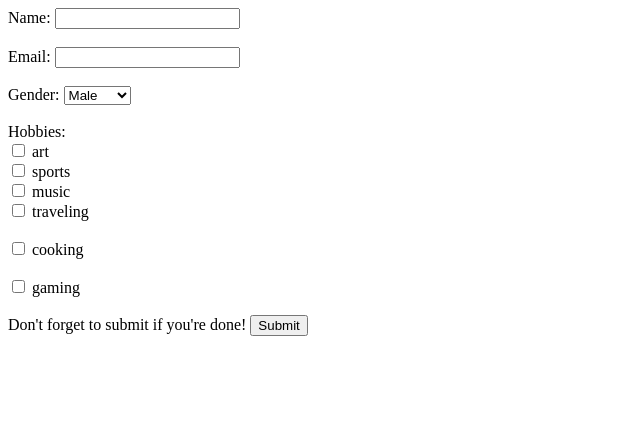
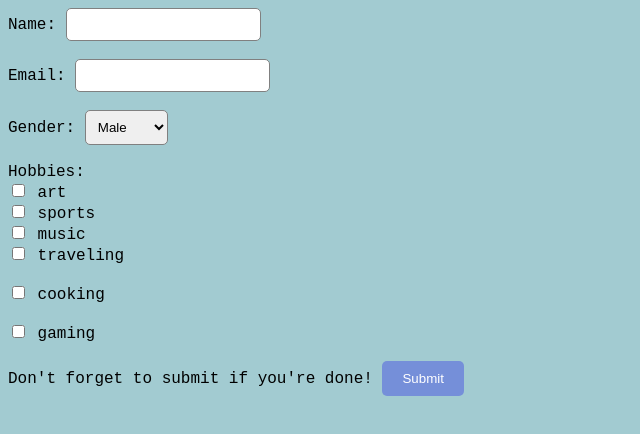
Before and after one commit to beauvall/CS-140, a plain HTML site: page Activity Folder/form.html in a window 1280 px wide. Shown: the whole page, without its empty margins (0-640 px from the left). Drawn offline with Linux system fonts and the light colour scheme.

Commit message:
form2.html

```diff
--- /dev/null
+++ b/Activity Folder/form.css
@@ -0,0 +1,25 @@
+body {
+    font-family: monospace, sans-serif;
+    background-color: rgb(162, 203, 209);
+}
+
+input[type="text"],
+input[type="email"],
+select {
+    padding: 8px;
+    border: 1px solid gray;
+    border-radius: 5px;
+}
+
+input[type="submit"] {
+    background-color: rgb(117, 143, 217);
+    color: white;
+    padding: 10px 20px;
+    border: none;
+    border-radius: 5px;
+    cursor: pointer;
+}
+
+input[type="submit"]:hover {
+    background-color: rgb(59, 47, 146);
+}
--- a/Activity Folder/form.html
+++ b/Activity Folder/form.html
@@ -4,7 +4,7 @@
     <meta charset="UTF-8">
     <meta name="viewport" content="width=device-width, initial-scale=1.0">
     <title>form</title>
-    <link rel="styles
+    <link rel="stylesheet" href="form.css">
 
 </head>
 
--- /dev/null
+++ b/project/final.html
@@ -0,0 +1,24 @@
+<!DOCTYPE html>
+<html lang="en">
+<head>
+    <meta charset="UTF-8">
+    <meta name="viewport" content="width=device-width, initial-scale=1.0">
+    <title>Document</title>
+    <link rel="stylesheet" href="final.css">
+</head>
+<body>
+
+    <h1> Campus Survival Guide </h1>
+    <nav>
+        <ul>
+            <li><a href="#">Home</a></li>
+            <li><a href="#">Activities</a></li>
+            <li><a href="#">Places</a></li>
+            <li><a href="#">Food</a></li>
+            <li><a href="#">Dating Tips</a></li>
+            <li><a href="#">Contact</a></li>
+        </ul>
+    </nav>
+
+</body>
+</html>
```
Also changed, not shown: project/final.css (added).
